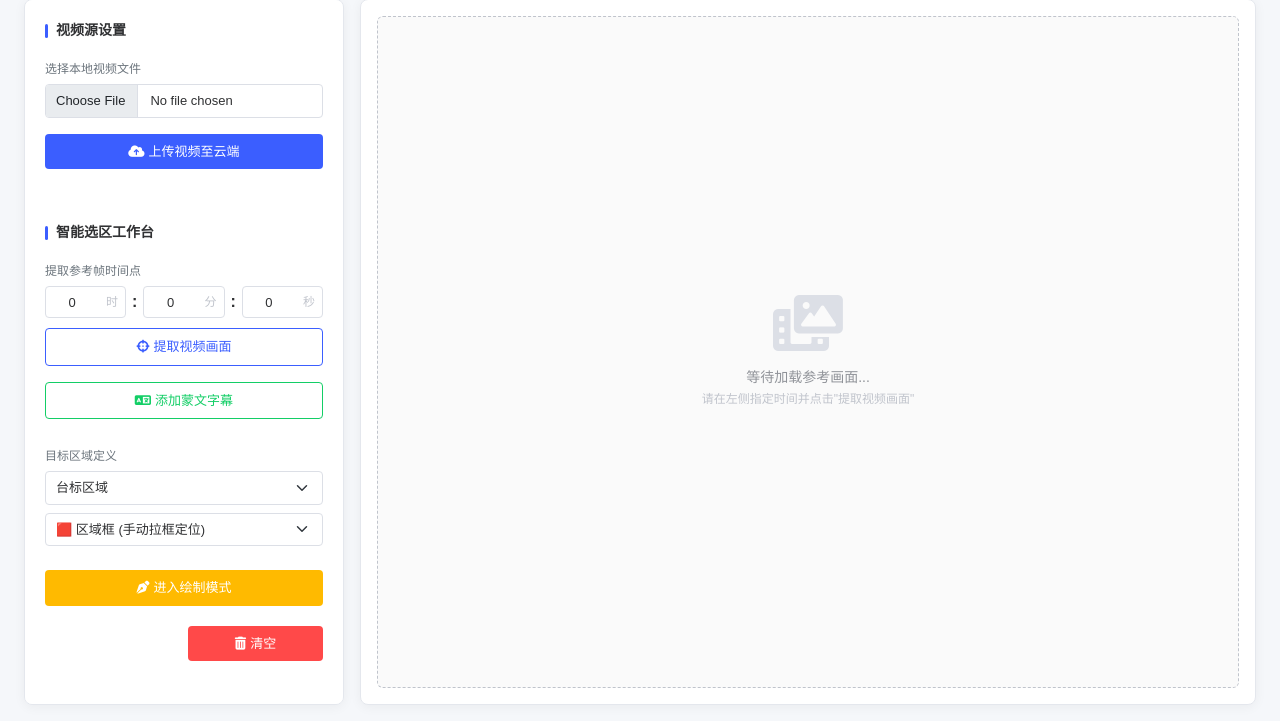
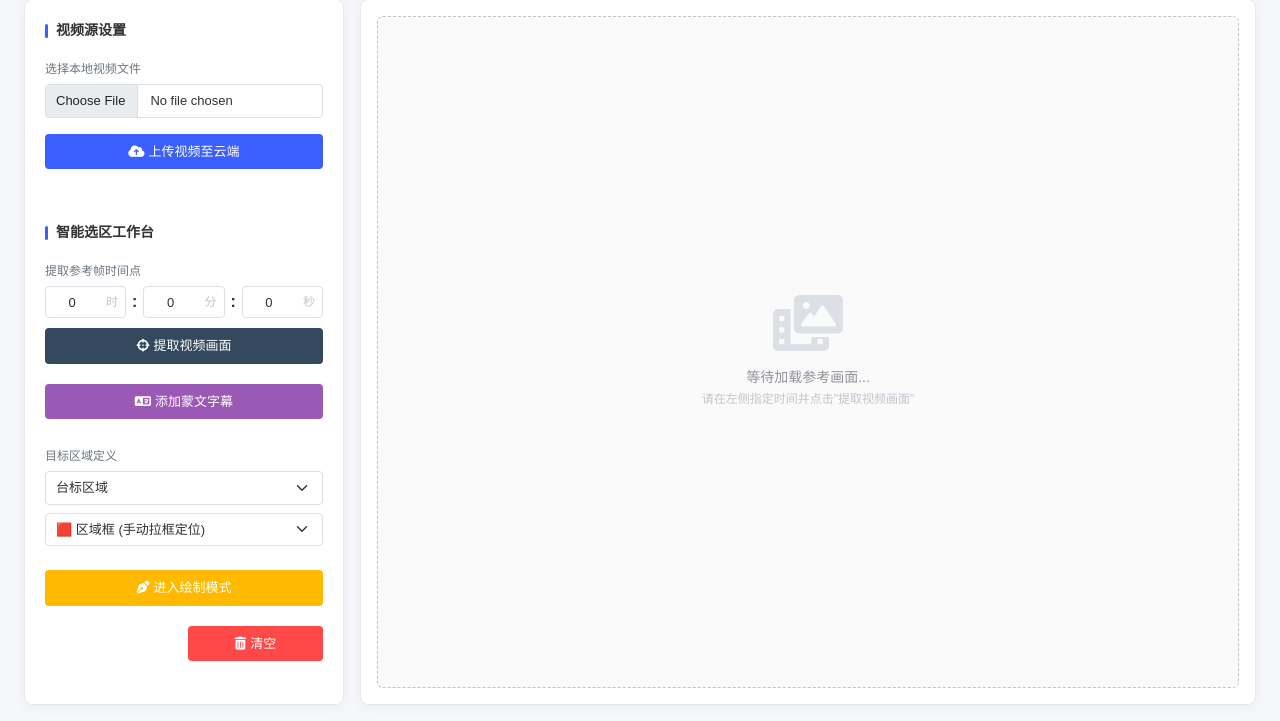
Before and after one commit to DaoZhang185/PropainterProjectToIMU, a FastAPI app: page / in a window 1280 px wide. Shown: the part 79-800 px from the top of the page. Run offline with FastAPI, Linux system fonts and the light colour scheme; some libraries are stand-ins or nearby versions.

Commit message:
修复已知问题

```diff
--- a/web/static/app.js
+++ b/web/static/app.js
@@ -504,7 +504,6 @@ document.addEventListener('DOMContentLoaded', function() {
     document.getElementById('download-video-btn').addEventListener('click', downloadVideo);
     document.getElementById('extract-frame-btn').addEventListener('click', extractFrame);
     document.getElementById('start-drawing-btn').addEventListener('click', () => toggleDrawingMode());
-    document.getElementById('undo-btn').addEventListener('click', undoLastBox);
     document.getElementById('clear-all-btn').addEventListener('click', clearAllBoxes);
     document.getElementById('generate-json-btn').addEventListener('click', generateJSON);
     document.getElementById('source-video').addEventListener('change', function() { currentVideoFilename = this.value; });
--- a/web/templates/index.html
+++ b/web/templates/index.html
@@ -342,10 +342,11 @@
                             <span class="time-input-unit">秒</span>
                         </div>
                     </div>
-                    <button class="btn btn-outline-primary" id="extract-frame-btn">
+                    <button class="btn text-white" style="background-color: #34495e;" id="extract-frame-btn">
                         <i class="fas fa-crosshairs me-1"></i>提取视频画面
                     </button>
-                    <button class="btn btn-outline-success mt-2" id="enable-mn-sub-btn">
+
+                    <button class="btn text-white" style="background-color: #9b59b6; margin-top: 12px;" id="enable-mn-sub-btn">
                         <i class="fas fa-language me-1"></i>添加蒙文字幕
                     </button>
                 </div>
```
